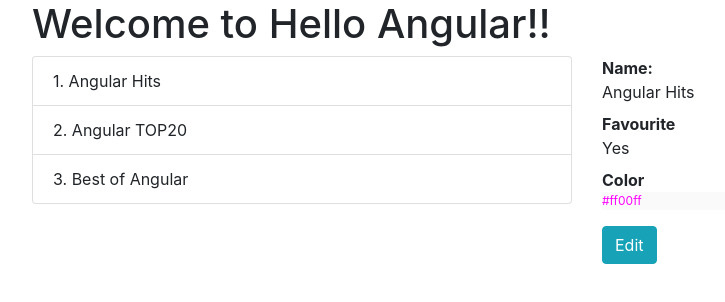
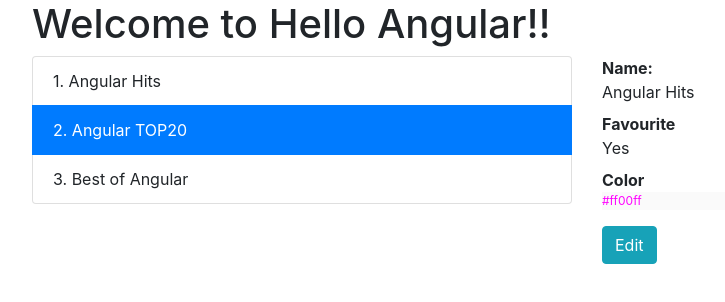
Before and after one commit to pawel13/angular-spotify3, an Angular app: page / in a window 1280 px wide. Shown: the top 302 px of the page, without its empty margins (53-778 px from the left). Built offline with nearby package versions, Linux system fonts and the light colour scheme.

Commit message:
class.classname = bool, ngClass = {className: bool}

```diff
--- a/src/app/playlists/components/items-list/items-list.component.html
+++ b/src/app/playlists/components/items-list/items-list.component.html
@@ -1,18 +1,15 @@
-<!-- .list-group>.list-group-item -->
 
 <div class="list-group">
 
-  <div class="list-group-item" *ngFor="let playlist of playlists; index as i; trackBy trackFn">
+  <div class="list-group-item"
+  [ngClass]="{
+    placki: true,
+    alice: false
+  }"
+  [class.active]="  i == 1 "
+
+  *ngFor="let playlist of playlists; index as i; trackBy trackFn">
     {{i+1}}. {{playlist.name}}
   </div>
 
 </div>
-
-<!--   <ng-template ngFor [ngForOf]="playlists" let-playlist let-i="index">
-
-    <div class="list-group-item">
-      {{i+1}}. {{playlist.name}}
-    </div>
-
-  </ng-template>
- -->
```
